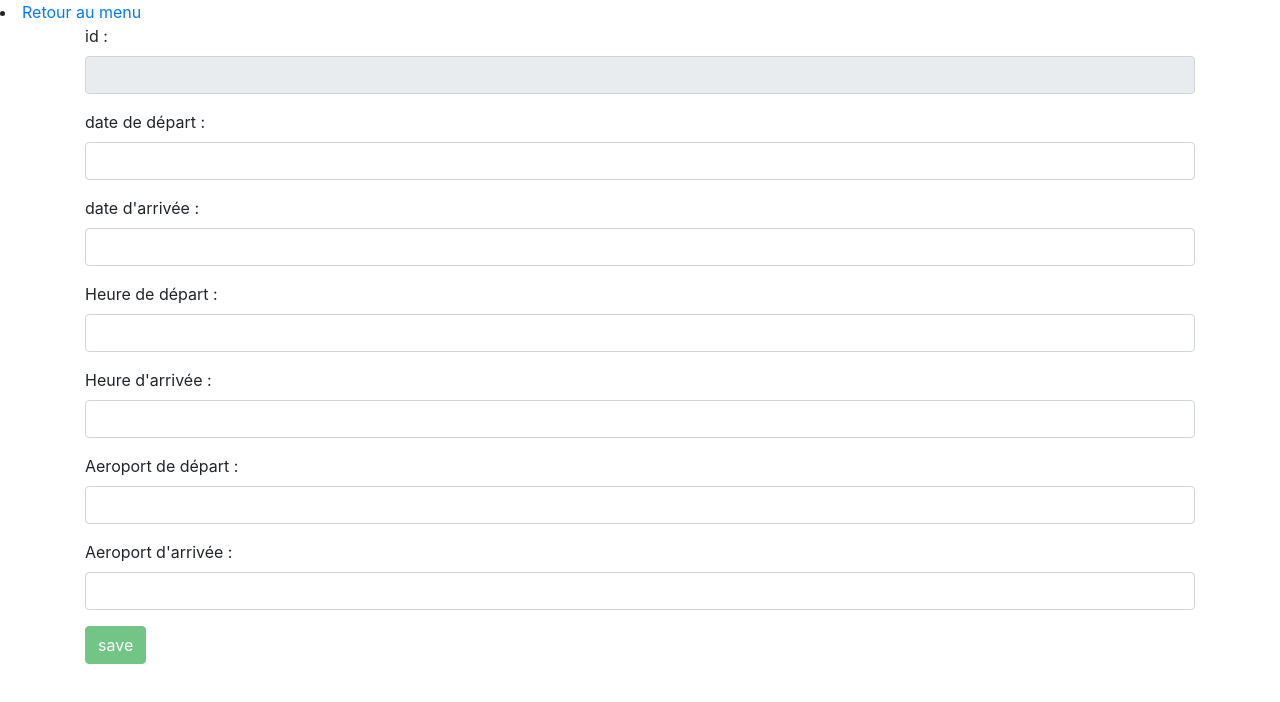
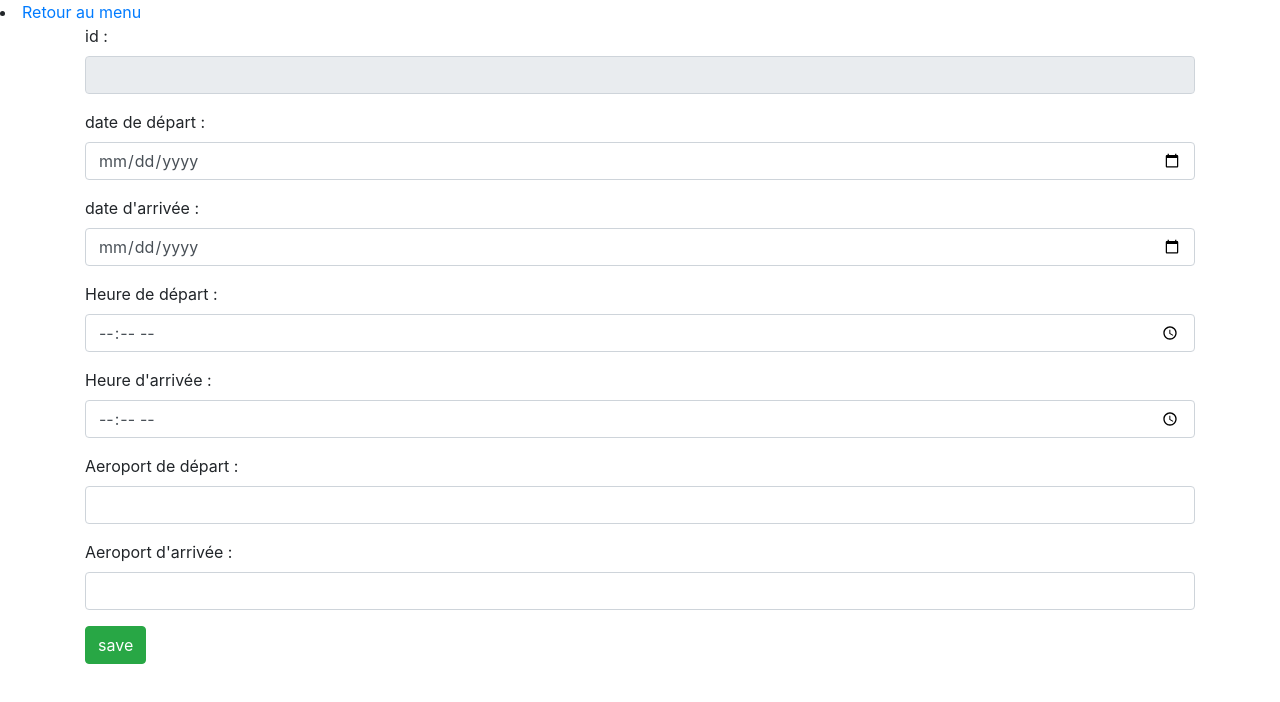
Before and after one commit to Merray/TPVolAngular, an Angular app: page /vol/create in a window 1280 px wide. Shown: the top 702 px of the page. Built offline with nearby package versions, Linux system fonts and the light colour scheme.

Commit message:
VOL EDIT

```diff
--- a/src/app/vol/vol-edit.component.html
+++ b/src/app/vol/vol-edit.component.html
@@ -6,20 +6,20 @@
     </div>
     <div class="form-group">
       <label for="datedepart">date de départ :</label>
-      <input id="datedepart" name="datedepart" class="form-control" required [(ngModel)]="vol.datedepart" #nom="ngModel"/>
+      <input id="datedepart" name="datedepart" class="form-control" required  type="date" [(ngModel)]="vol.datedepart" #nom="ngModel"/>
       <!--<div *ngIf="datedepart.dirty&&datedepart.hasError('required')">Date de départ obligatoire</div>-->
     </div>
     <div class="form-group">
       <label for="datearrivee">date d'arrivée :</label>
-      <input class="form-control" id="datearrivee" name="datearrivee" required [(ngModel)]="vol.datearrivee"/>
+      <input class="form-control" id="datearrivee" name="datearrivee" type="date" required [(ngModel)]="vol.datearrivee"/>
     </div>
     <div class="form-group">
       <label for="heuredepart">Heure de départ :</label>
-      <input class="form-control" id="heuredepart" name="heuredepart" required [(ngModel)]="vol.heuredepart"/>
+      <input class="form-control" id="heuredepart" name="heuredepart" required type="time" [(ngModel)]="vol.heuredepart"/>
     </div>
     <div class="form-group">
       <label for="heurearrivee">Heure d'arrivée :</label>
-      <input class="form-control" id="heurearrivee" name="heurearrivee" required [(ngModel)]="vol.heurearrivee"/>
+      <input class="form-control" id="heurearrivee" name="heurearrivee" required type="time" [(ngModel)]="vol.heurearrivee"/>
     </div>
 
     <div class="form-group">
@@ -30,6 +30,6 @@
       <label for="aeroportarrivee">Aeroport d'arrivée :</label>
       <input class="form-control" id="aeroportarrivee" name="aeroportarrivee" required [(ngModel)]="vol.aeroportarrivee"/>
     </div>
-    <button type="submit" [disabled]="form.invalid" class="btn btn-success">save</button>
+    <button type="submit" class="btn btn-success">save</button>
   </form>
 </div>
```
Also changed, not shown: 1 other file (tests, documents, lock files or other folders).
